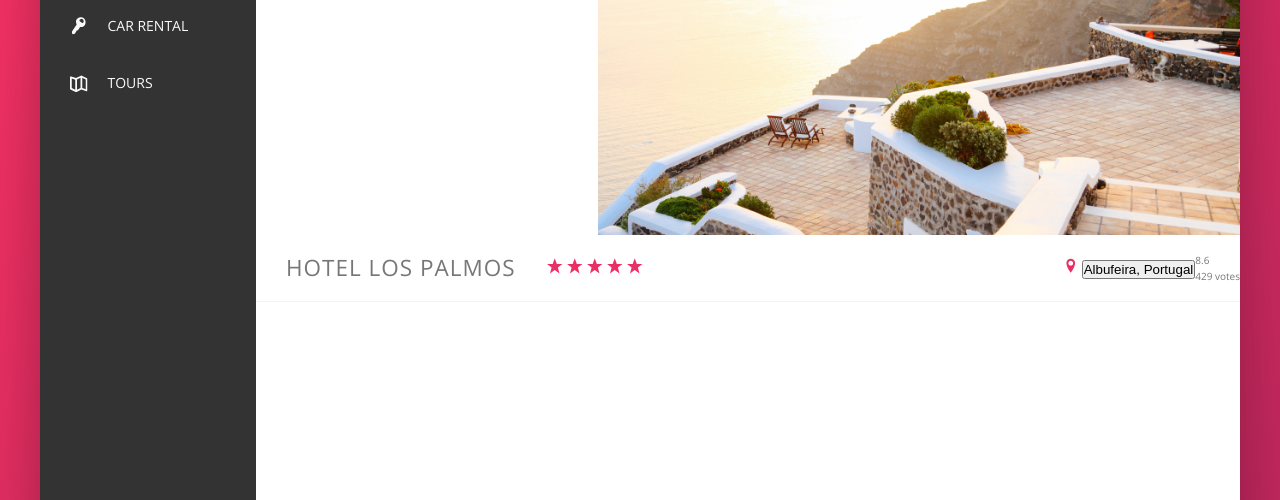
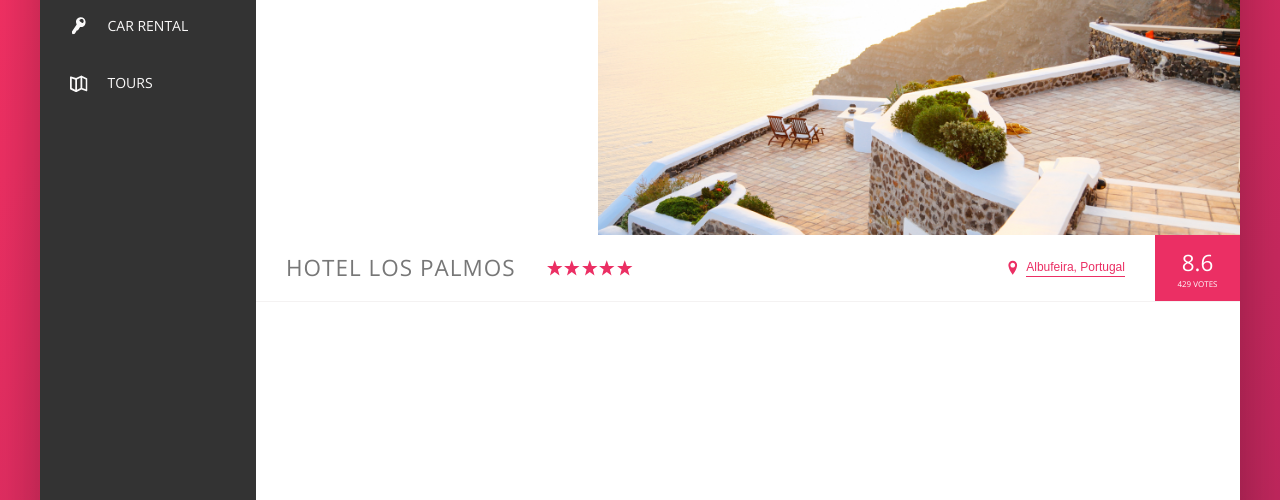
Before and after one commit to jcarroll1976/TrilloApp, a website: page index.html in a window 1280 px wide. Shown: the part 300-800 px from the top of the page. Drawn offline with nearby package versions, Linux system fonts and the light colour scheme.

Commit message:
Finished styling header for hotel overview section

```diff
--- a/sass/_components.scss
+++ b/sass/_components.scss
@@ -216,6 +216,7 @@
 
     &__stars {
         margin-right: auto;
+        display: flex;
     }
 
     &__icon-star,
@@ -226,18 +227,78 @@
     }
 
     &__location {
+        font-size: 1.2rem;
+        display: flex;
+        align-items: center;
+    }
 
+    &__icon-location {
+        margin-right: .5rem;
     }
 
     &__rating {
+        background-color: var(--color-primary);
+        color: #fff;
+        margin-left: 3rem;
+        padding: 0 2.25rem;
+        align-self: stretch;
 
+        display: flex;
+        flex-direction: column;
+        align-items: center;
+        justify-content: center;
     }
 
     &__rating-average {
-
+        font-size: 2.25rem;
+        font-weight: 300;
+        margin-bottom: -3px;
     }
 
     &__rating-count {
-
+        font-size: 0.8rem;
+        text-transform: uppercase;
     }
 }
+
+/////////////////////////
+// INLINE BUTTON
+
+.btn-inline {
+    border: none;
+    color: var(--color-primary);
+    font-size: inherit;
+    border-bottom: 1px solid currentColor;
+    padding-bottom: 2px;
+    display: inline-block;
+    background-color: transparent;
+    cursor: pointer;
+    transition: all .2s;
+
+    &:hover {
+        color: var(--color-grey-dark-1);
+    }
+
+    &:focus {
+        outline: none;
+        animation: pulsate 1s infinite;
+    }
+}
+
+@keyframes pulsate {
+
+    0% {
+        transform: scale(1);
+        box-shadow: none;
+    }
+
+    50% {
+        transform: scale(1.05);
+        box-shadow: 0 1rem 4rem rgba(0,0,0, .25);
+    }
+
+    100% {
+        transform: scale(1);
+        box-shadow: none;
+    }
+}
```
Also changed, not shown: css/style.css.
